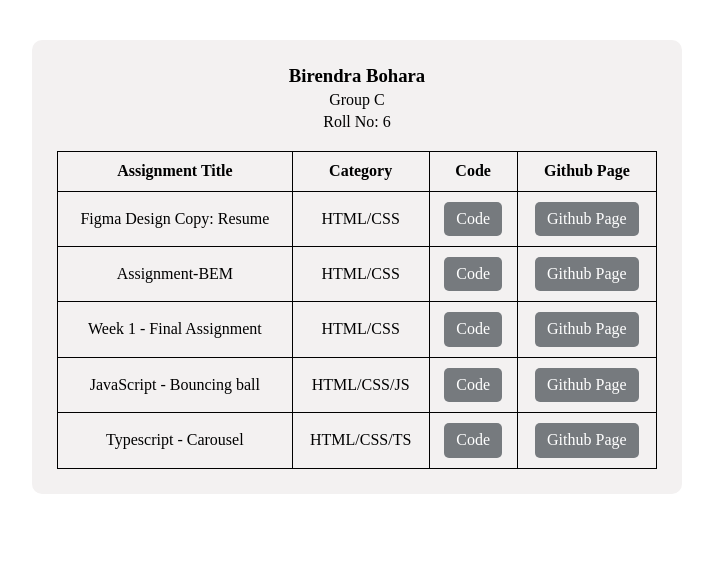
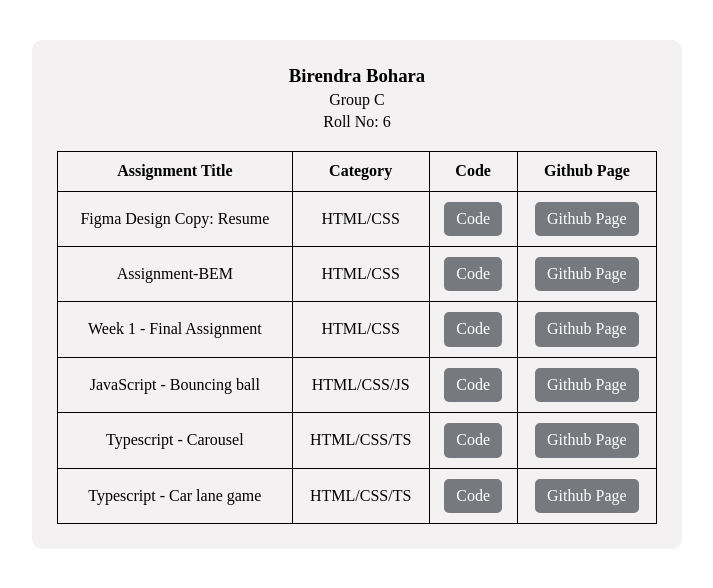
Before and after one commit to boharabirendra/assignment, a plain HTML site: page index.html in a window 1280 px wide. Shown: the whole page, without its empty margins (283-996 px from the left). Drawn offline with Linux system fonts and the light colour scheme.

Commit message:
Add car lane game

```diff
--- a/index.html
+++ b/index.html
@@ -62,6 +62,13 @@
                     <td><a href="https://boharabirendra.github.io/carousel/" target="_blank">Github
                             Page</a></td>
                 </tr>
+                <tr>
+                    <td>Typescript - Car lane game</td>
+                    <td>HTML/CSS/TS</td>
+                    <td><a href="https://car-game-ecru.vercel.app/" target="_blank">Code</a></td>
+                    <td><a href="https://github.com/boharabirendra/car-game" target="_blank">Github
+                            Page</a></td>
+                </tr>
             </tbody>
         </table>
     </main>
```
